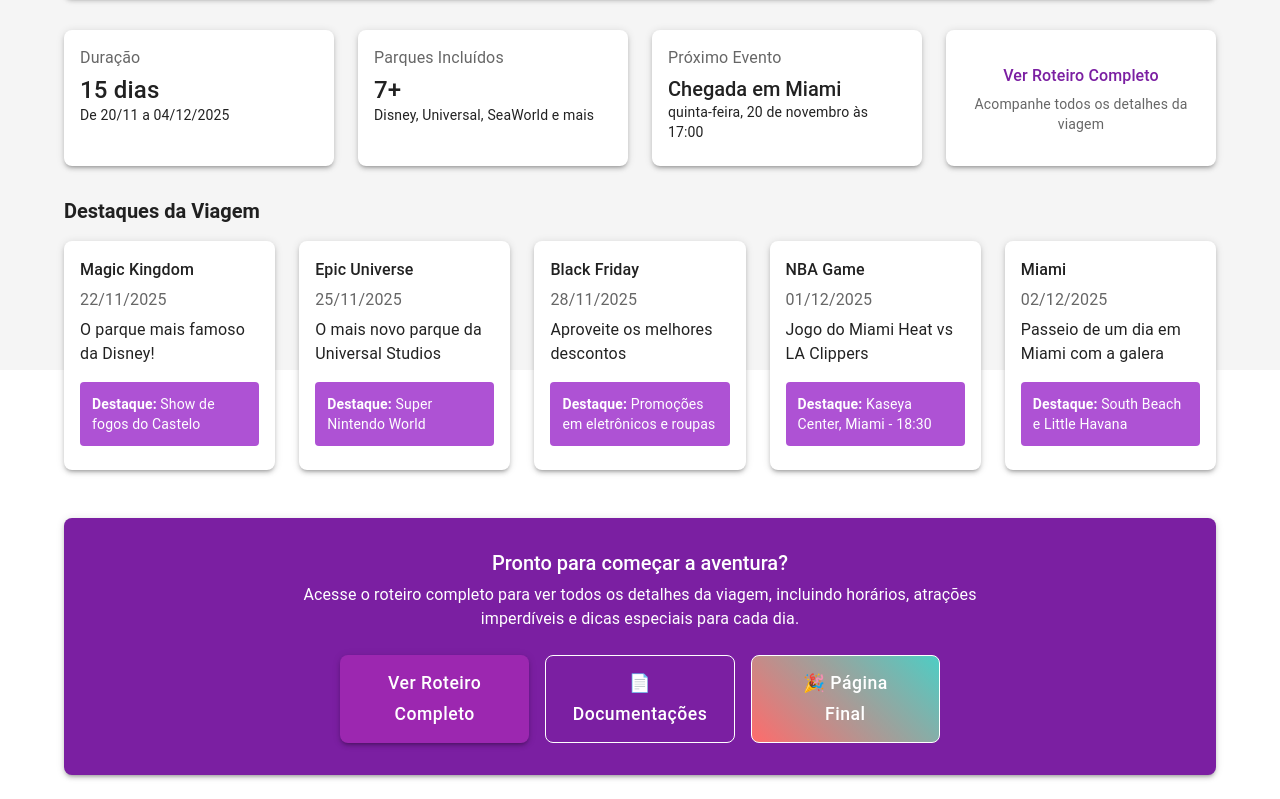
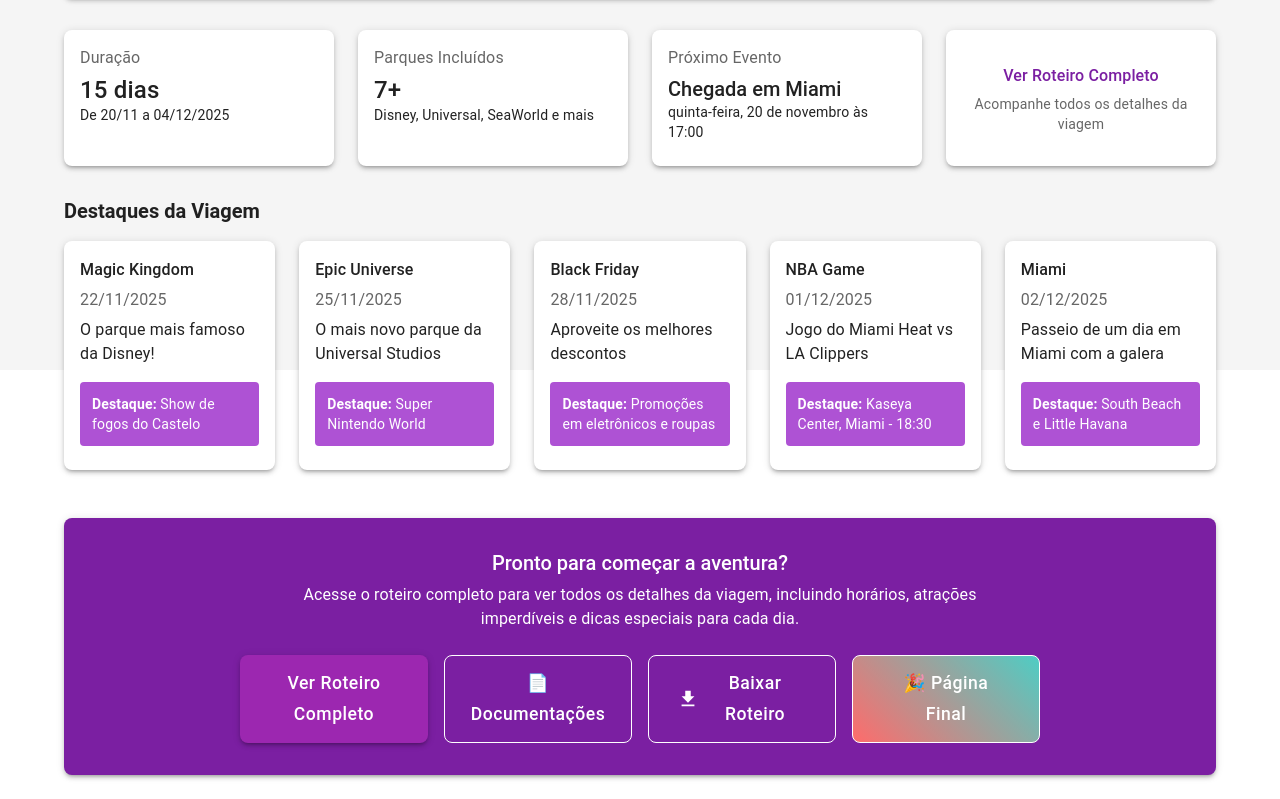
Before and after one commit to marcosaureliosl/roteito-viagem, a React (Vite) app: page / in a window 1280 px wide. Shown: the part 430-1229 px from the top of the page. Built offline with nearby package versions, Linux system fonts and the light colour scheme.

Commit message:
ajustes finais com dowload de roteiro

```diff
--- a/src/pages/HomePage.tsx
+++ b/src/pages/HomePage.tsx
@@ -1,3 +1,4 @@
+import { Download as DownloadIcon } from '@mui/icons-material';
 import { Box, Button, Card, CardContent, Typography } from '@mui/material';
 import { format } from 'date-fns';
 import { ptBR } from 'date-fns/locale';
@@ -27,6 +28,15 @@
       'https://drive.google.com/drive/folders/1cqBSgKeIIqoob_qCcUycgfUcWWQh6mV5?usp=sharing',
       '_blank'
     );
+  };
+
+  const handleDownloadRoteiro = () => {
+    const link = document.createElement('a');
+    link.href = '/roteiro/roteiro-final-site.pdf';
+    link.download = 'roteiro-orlando-2025.pdf';
+    document.body.appendChild(link);
+    link.click();
+    document.body.removeChild(link);
   };
 
   return (
@@ -304,11 +314,11 @@
             gridTemplateColumns: {
               xs: '1fr',
               sm: 'repeat(2, 1fr)',
-              md: 'repeat(3, 1fr)',
+              md: 'repeat(4, 1fr)',
             },
             gap: 2,
             justifyContent: 'center',
-            maxWidth: 600,
+            maxWidth: 800,
             mx: 'auto',
           }}
         >
@@ -359,6 +369,34 @@
           >
             📄 Documentações
           </Button>
+
+          <Button
+            variant='outlined'
+            color='inherit'
+            size='large'
+            startIcon={<DownloadIcon />}
+            onClick={handleDownloadRoteiro}
+            sx={{
+              px: 4,
+              py: 1.5,
+              fontSize: '1.1rem',
+              fontWeight: 'bold',
+              textTransform: 'none',
+              borderRadius: 2,
+              borderColor: 'white',
+              color: 'white',
+              '&:hover': {
+                backgroundColor: 'rgba(255, 255, 255, 0.1)',
+                borderColor: 'white',
+                transform: 'translateY(-2px)',
+                boxShadow: 4,
+              },
+              transition: 'all 0.2s',
+            }}
+          >
+            Baixar Roteiro
+          </Button>
+
           <Button
             variant='outlined'
             color='inherit'
--- a/src/pages/TripEndPage.tsx
+++ b/src/pages/TripEndPage.tsx
@@ -128,6 +128,15 @@
       navigator.clipboard.writeText(window.location.href);
       alert('Link copiado para a área de transferência!');
     }
+  };
+
+  const handleDownloadRoteiro = () => {
+    const link = document.createElement('a');
+    link.href = '/roteiro/roteiro-final-site.pdf';
+    link.download = 'roteiro-orlando-2025.pdf';
+    document.body.appendChild(link);
+    link.click();
+    document.body.removeChild(link);
   };
 
   const containerVariants = {
@@ -478,6 +487,7 @@
               <Button
                 variant='contained'
                 startIcon={<DownloadIcon />}
+                onClick={handleDownloadRoteiro}
                 sx={{
                   bgcolor: '#2196F3',
                   '&:hover': { bgcolor: '#1976D2' },
```
Also changed, not shown: 1 other file (tests, documents, lock files or other folders).
